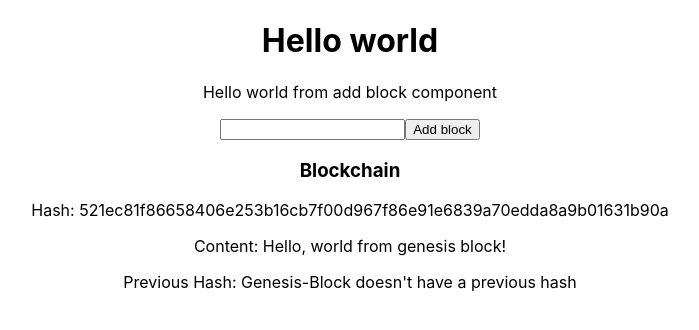
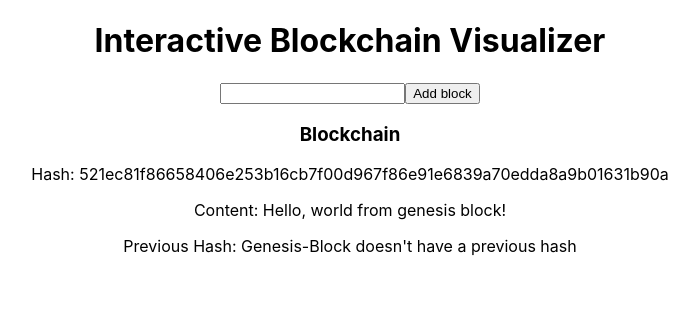
Before and after one commit to waiscodes/typescript-jest, a React (Create React App) app: page / in a window 1280 px wide. Shown: the top 330 px of the page, without its empty margins (290-989 px from the left). Built offline with nearby package versions, Linux system fonts and the light colour scheme.

Commit message:
changed title and removed test text

```diff
--- a/src/App.tsx
+++ b/src/App.tsx
@@ -30,7 +30,7 @@ function App() {
 
   return (
     <div className='App'>
-      <h1>Hello world</h1>
+      <h1>Interactive Blockchain Visualizer</h1>
       <AddBlock setBlockchain={setBlockchain} blockchain={blockchain} />
       <Blockchain blockchain={blockchain} />
     </div>
--- a/src/components/AddBlock.tsx
+++ b/src/components/AddBlock.tsx
@@ -29,7 +29,6 @@ const AddBlock: React.FC<IProps> = ({ setBlockchain, blockchain }) => {
 
   return (
     <div>
-      <p>Hello world from add block component</p>
       <input type='text' ref={contentRef} />
       <button onClick={handleSubmit}>Add block</button>
     </div>
```
